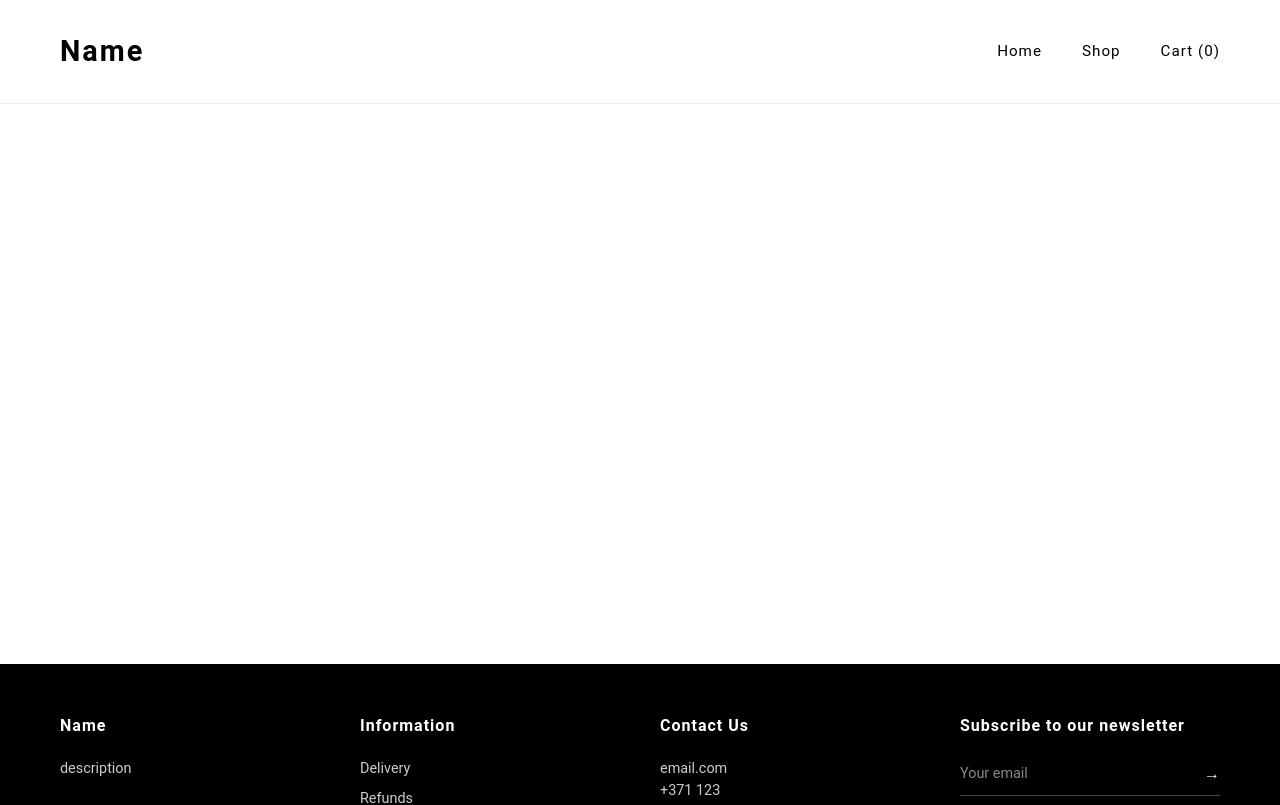
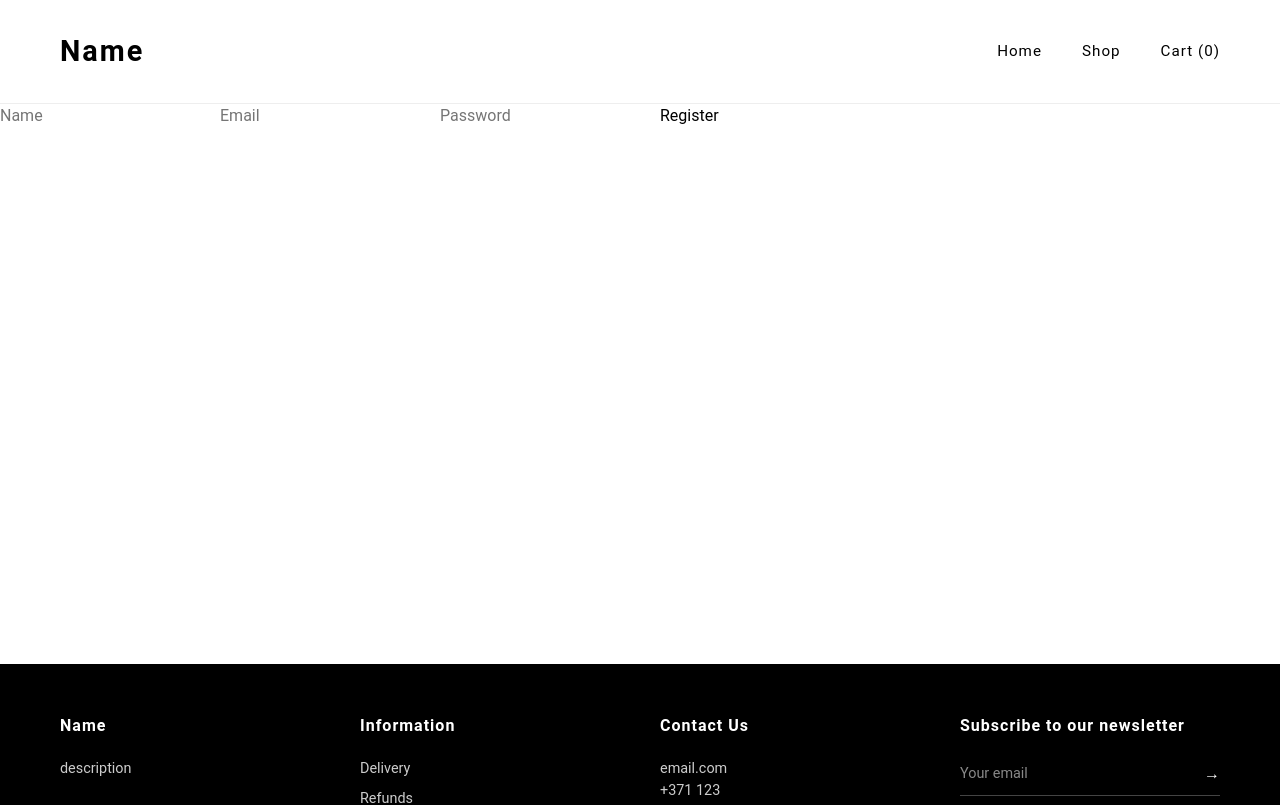
Before and after one commit to 23DP1DZaic/ApgerbjuVeikalsExam, a Vue app in the folder Frontend/ApgerbjuVeikalsExam/: page /register in a window 1280 px wide. Shown: the top 805 px of the page. Built offline with nearby package versions, Linux system fonts and the light colour scheme.

Commit message:
Register and Login test

```diff
--- a/Frontend/ApgerbjuVeikalsExam/src/router/index.ts
+++ b/Frontend/ApgerbjuVeikalsExam/src/router/index.ts
@@ -1,6 +1,8 @@
 import { createRouter, createWebHistory, type RouteRecordRaw } from 'vue-router'
 import HomeView from '../views/HomeView.vue'
 import ShopView from '../views/ShopView.vue'
+import RegisterView from '../views/RegisterView.vue'
+import LoginView from '../views/LoginView.vue'
 
 const routes: RouteRecordRaw[] = [
   { path: '/', name: 'home', component: HomeView },
@@ -8,8 +10,28 @@ const routes: RouteRecordRaw[] = [
 ]
 
 const router = createRouter({
-  history: createWebHistory(),
-  routes
+  history: createWebHistory(import.meta.env.BASE_URL),
+  routes: [
+    {
+      path: '/',
+      name: 'home',
+      component: HomeView,
+    },
+    {
+      path: '/shop',
+      name: 'shop',
+      component: ShopView,
+    },
+    {
+      path: '/register',
+      name: 'register',
+      component: RegisterView,
+    },
+    {
+      path: '/login',
+      name: 'login',
+      component: LoginView,
+    },
+  ],
 })
-
 export default router
--- /dev/null
+++ b/Frontend/ApgerbjuVeikalsExam/src/views/LoginView.vue
@@ -0,0 +1,27 @@
+<template>
+  <form @submit.prevent="login">
+    <input v-model="form.email" placeholder="Email">
+    <input v-model="form.password" type="password" placeholder="Password">
+    <button>Login</button>
+  </form>
+</template>
+
+<script setup lang="ts">
+import { reactive } from 'vue'
+
+const form = reactive({
+  email: '',
+  password: '',
+})
+
+const login = async () => {
+  const res = await fetch('http://127.0.0.1:8000/api/login', {
+    method: 'POST',
+    headers: { 'Content-Type': 'application/json' },
+    body: JSON.stringify(form),
+  })
+
+  const data = await res.json()
+  console.log(data)
+}
+</script>
--- /dev/null
+++ b/Frontend/ApgerbjuVeikalsExam/src/views/RegisterView.vue
@@ -0,0 +1,29 @@
+<template>
+  <form @submit.prevent="register">
+    <input v-model="form.name" placeholder="Name">
+    <input v-model="form.email" placeholder="Email">
+    <input v-model="form.password" type="password" placeholder="Password">
+    <button>Register</button>
+  </form>
+</template>
+
+<script setup lang="ts">
+import { reactive } from 'vue'
+
+const form = reactive({
+  name: '',
+  email: '',
+  password: '',
+})
+
+const register = async () => {
+  const res = await fetch('http://127.0.0.1:8000/api/register', {
+    method: 'POST',
+    headers: { 'Content-Type': 'application/json' },
+    body: JSON.stringify(form),
+  })
+
+  const data = await res.json()
+  console.log(data)
+}
+</script>
```
Also changed, not shown: 1 other file (tests, documents, lock files or other folders).
